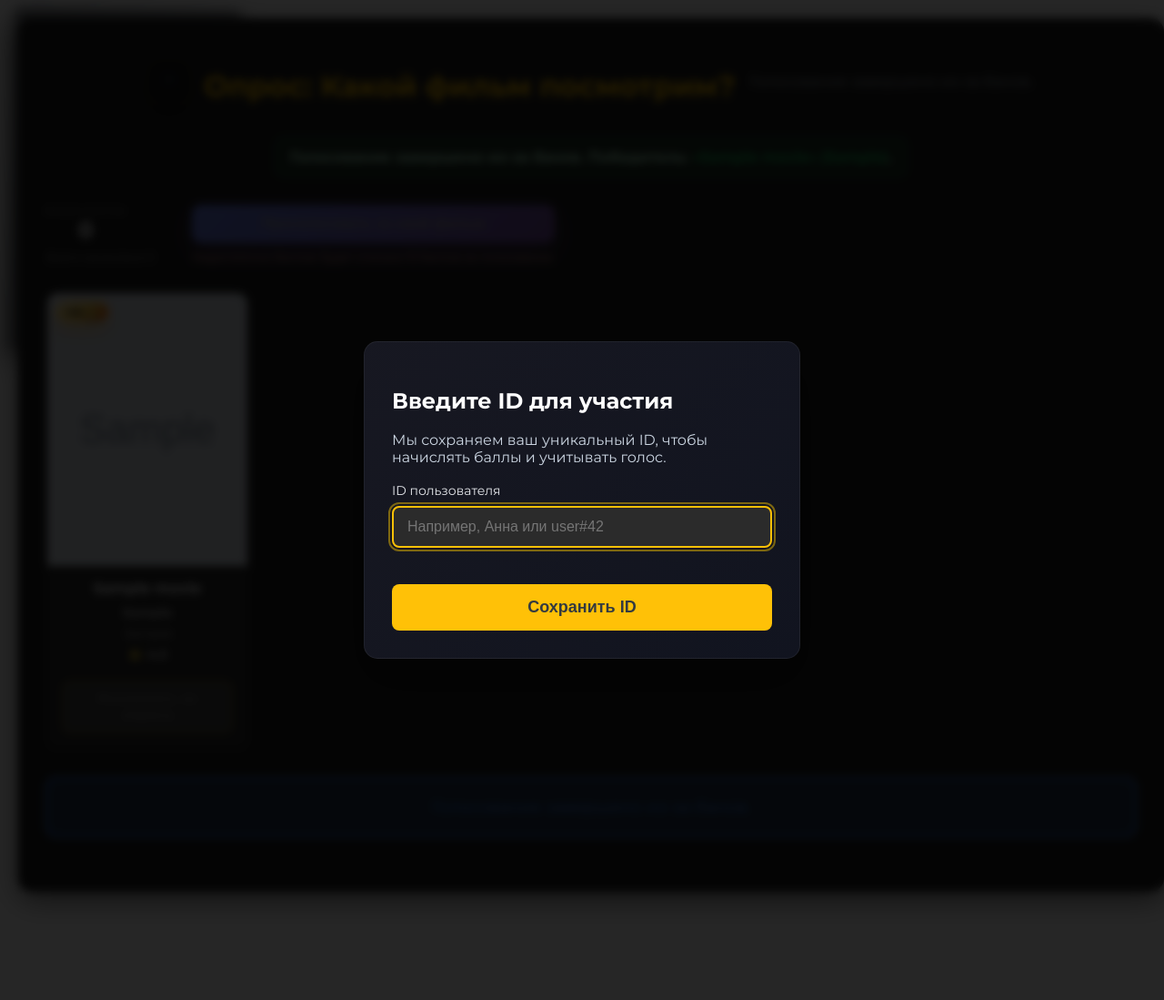
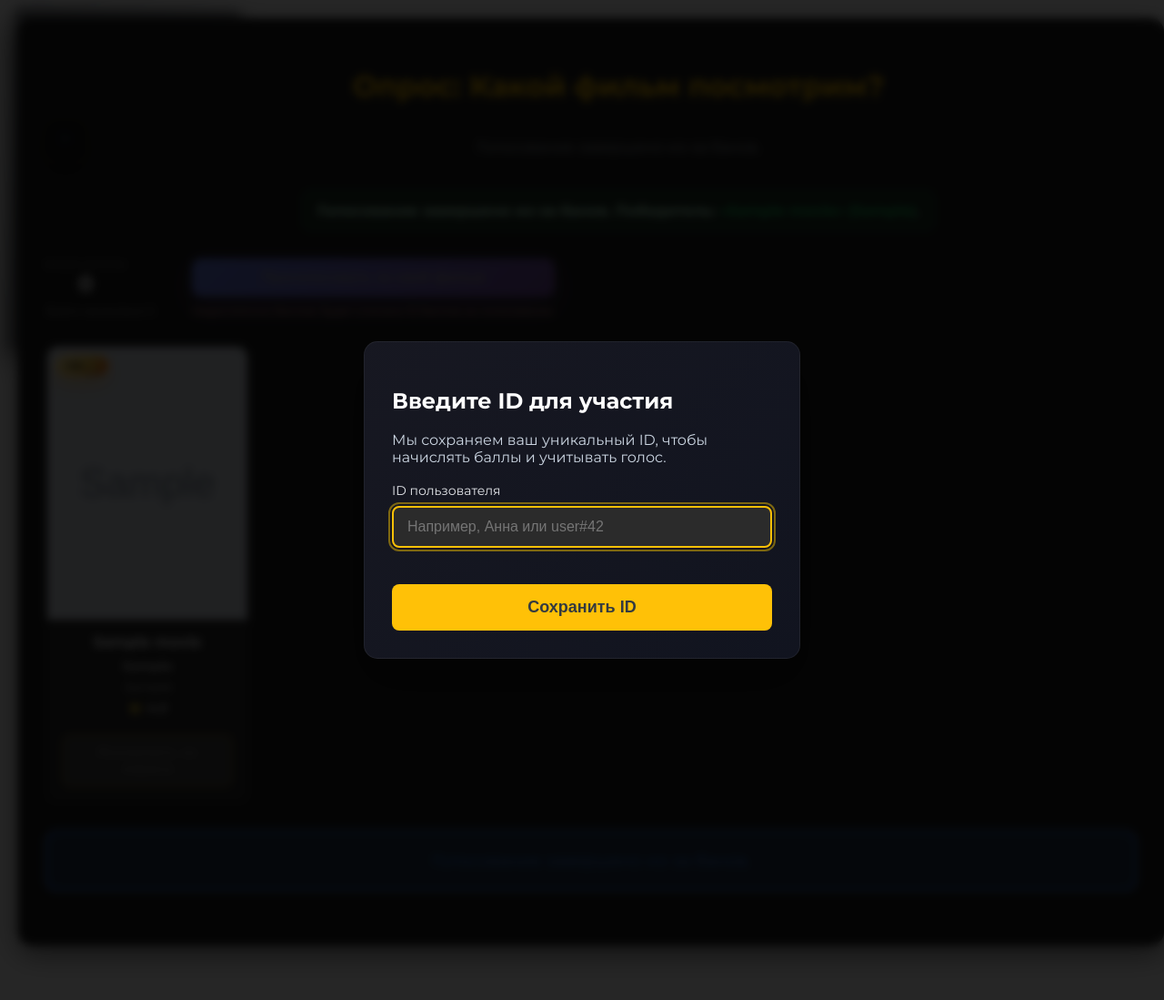
Before and after one commit to BogdanKuklenko/movie-lottery-selfhost, a Flask app: page /p/1 in a window 1280 px wide. Shown: the whole page at 91% size. Run offline with Flask 3, Linux system fonts and the light colour scheme; tables that the repository leaves empty hold one stand-in row (values such as "Sample post"); grey boxes marked "Sample" are stand-in pictures.

Commit message:
Fix poll header desktop layout

```diff
--- a/movie_lottery/static/css/components/_polls.css
+++ b/movie_lottery/static/css/components/_polls.css
@@ -93,16 +93,21 @@
 }
 
 .poll-header {
-    display: flex;
+    display: grid;
+    grid-template-columns: auto minmax(0, 1fr);
+    grid-template-areas:
+        "logout title"
+        "logout description"
+        "logout banner";
     align-items: center;
-    gap: 16px;
-    justify-content: center;
-    flex-wrap: wrap;
+    gap: 12px 16px;
+    justify-items: center;
     padding-top: 4px;
     text-align: center;
 }
 
 .logout-button {
+    grid-area: logout;
     width: 44px;
     height: 44px;
     display: inline-flex;
@@ -117,6 +122,18 @@
     border: 1px solid rgba(255, 215, 0, 0.2);
     transition: transform 0.2s ease, background 0.2s ease, box-shadow 0.2s ease, color 0.2s ease;
     flex-shrink: 0;
+}
+
+.poll-header h1 {
+    grid-area: title;
+}
+
+.poll-description-row {
+    grid-area: description;
+}
+
+.poll-winner-banner {
+    grid-area: banner;
 }
 
 .logout-button:hover {
@@ -146,12 +163,15 @@
 
 @media (max-width: 640px) {
     .poll-header {
+        display: flex;
         flex-direction: column;
         align-items: center;
         gap: 12px;
     }
 
     .logout-button {
+        grid-area: auto;
+        align-self: center;
         width: 38px;
         height: 38px;
         border-radius: 10px;
```
